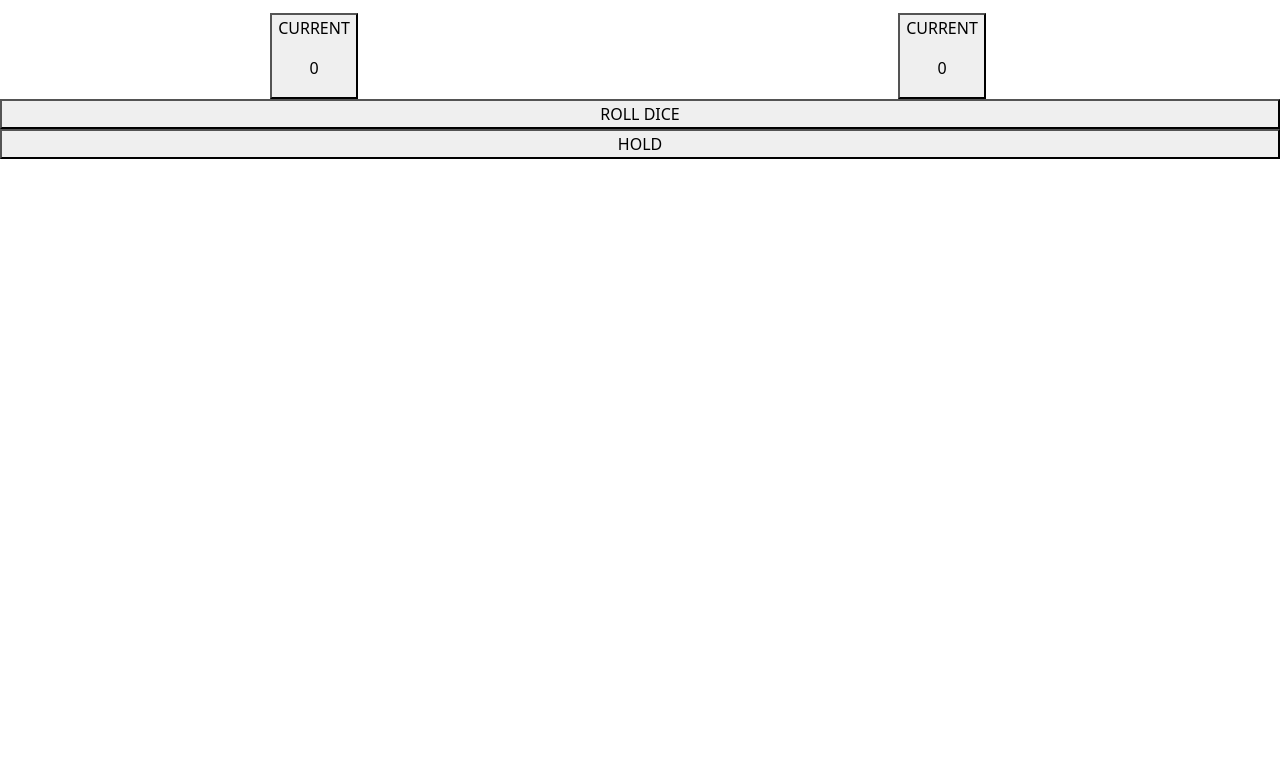
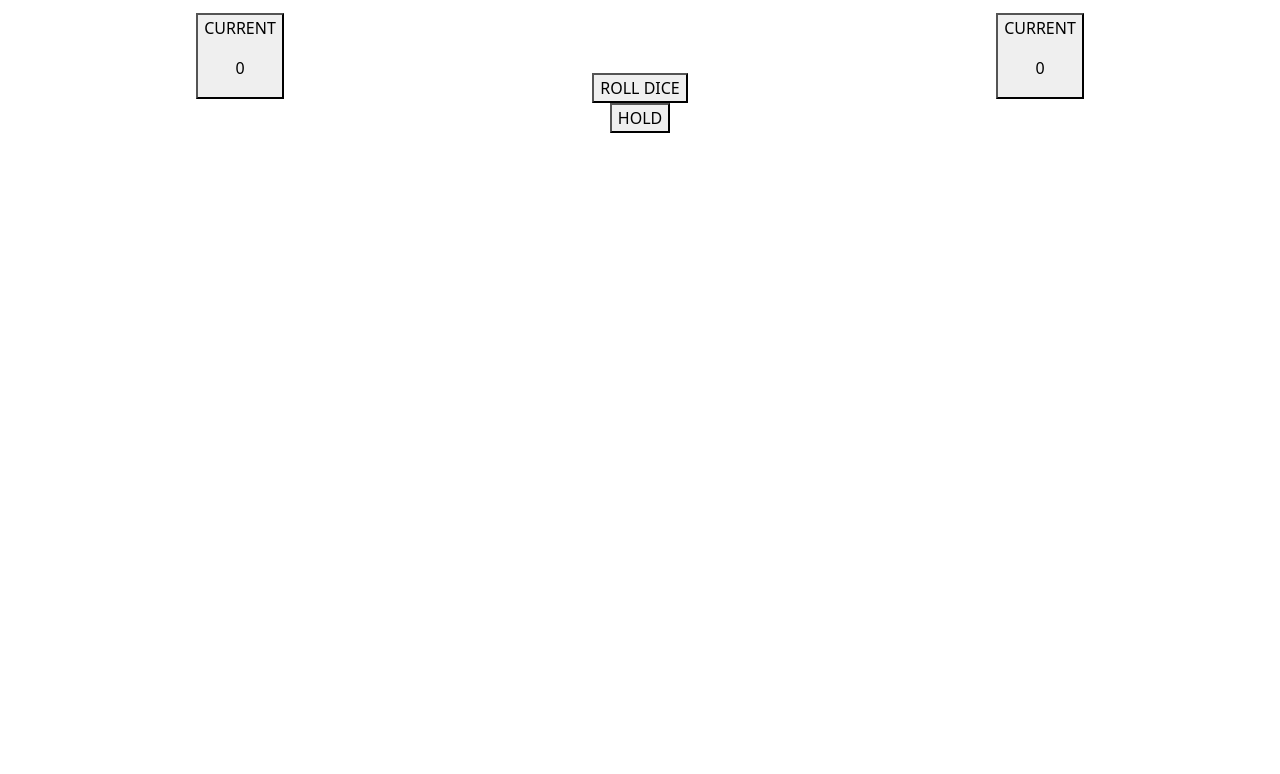
Before and after one commit to AxelTei/Jeux-de-des-Javascript, a website: page index.html in a window 1280 px wide. Shown: the part 113-887 px from the top of the page. After the commit the page ends 800 px from the top, so only its background shows below. Drawn offline with nearby package versions, Linux system fonts and the light colour scheme.

Commit message:
Correct Bootstrap elements

```diff
--- a/index.html
+++ b/index.html
@@ -14,6 +14,7 @@
             <div class="col">
                 <button>NEW GAME</button>
             </div>
+        </div>
         <div class="row">
             <div class="col">
                 <h1>PLAYER 1</h1>
@@ -22,6 +23,11 @@
                     <p>CURRENT</p>
                     <p>0</p>
                 </button>
+            </div>
+            <div class="col-3">
+                <canvas></canvas>
+                <div><button>ROLL DICE</button></div>
+                <div><button>HOLD</button></div>
             </div>
             <div class="col">
                 <h1>PLAYER 2</h1>
@@ -32,10 +38,6 @@
                 </button>
             </div>
         </div>
-            <button>ROLL DICE</button>
-            <button>HOLD</button>
-            <canvas></canvas>
-        </div>
     </div>
 <script src="node_modules\bootstrap\dist\js\bootstrap.bundle.min.js"></script>
 <script src="node_modules\jquery\dist\jquery.min.js"></script>
```
